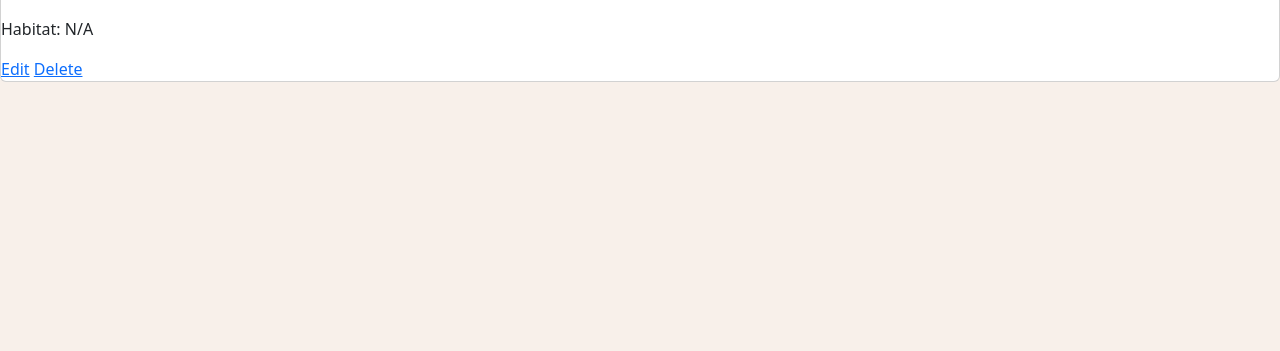
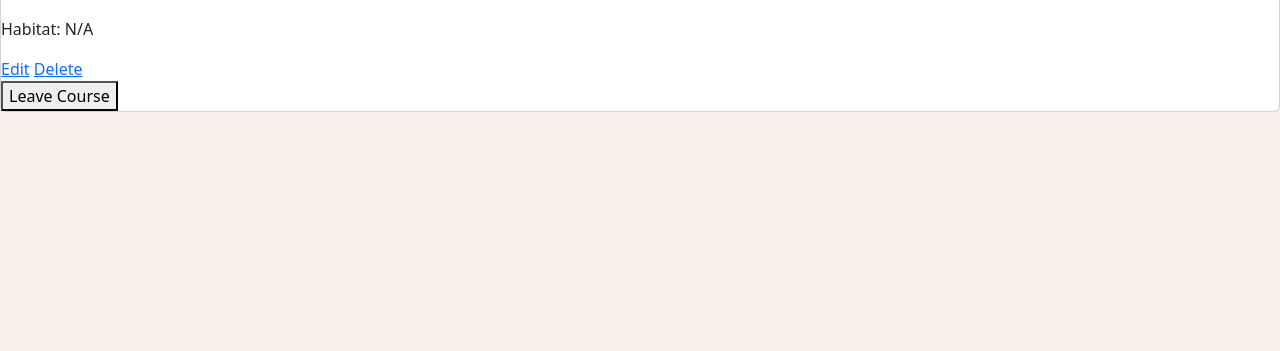
Before and after one commit to cooperwhitley/teacheasy, a Django app: page /courses/1/ in a window 1280 px wide. Shown: the part 248-599 px from the top of the page. Run offline with Django 4.2, Linux system fonts and the light colour scheme; a user stored in the database is signed in; tables that the repository leaves empty hold one stand-in row (values such as "Sample post").

Commit message:
Add leave course functionality

```diff
--- a/main_app/templates/courses/detail.html
+++ b/main_app/templates/courses/detail.html
@@ -22,7 +22,13 @@
                 {% csrf_token %}
                 <button type="submit">Join Course</button>
             </form>
+            {% else %}
+            <form method="post" action="{% url 'leave_course' course.id %}">
+                {% csrf_token %}
+                <button type="submit">Leave Course</button>
+            </form>
             {% endif %}
+
         </div>
     </div>
 
--- a/main_app/urls.py
+++ b/main_app/urls.py
@@ -15,7 +15,7 @@ urlpatterns = [
     path('courses/<int:pk>/update', views.CourseUpdate.as_view(), name='courses_update'),
     path('courses/<int:pk>/delete', views.CourseDelete.as_view(), name='courses_delete'),
     path('courses/<int:course_id>/join/', views.join_course, name='join_course'),
-
+    path('courses/<int:course_id>/leave/', views.leave_course, name='leave_course'),
 
     # Post Views
     path('posts/', views.PostList.as_view(), name='posts_index'),
--- a/main_app/views.py
+++ b/main_app/views.py
@@ -78,6 +78,12 @@ class CourseDelete(LoginRequiredMixin, DeleteView):
 @login_required
 def join_course(request, course_id):
     Course.objects.get(id=course_id).students.add(request.user)
+
+    return redirect('courses_detail', course_id=course_id)
+
+@login_required
+def leave_course(request, course_id):
+    Course.objects.get(id=course_id).students.remove(request.user)
 
     return redirect('courses_detail', course_id=course_id)
 
```
